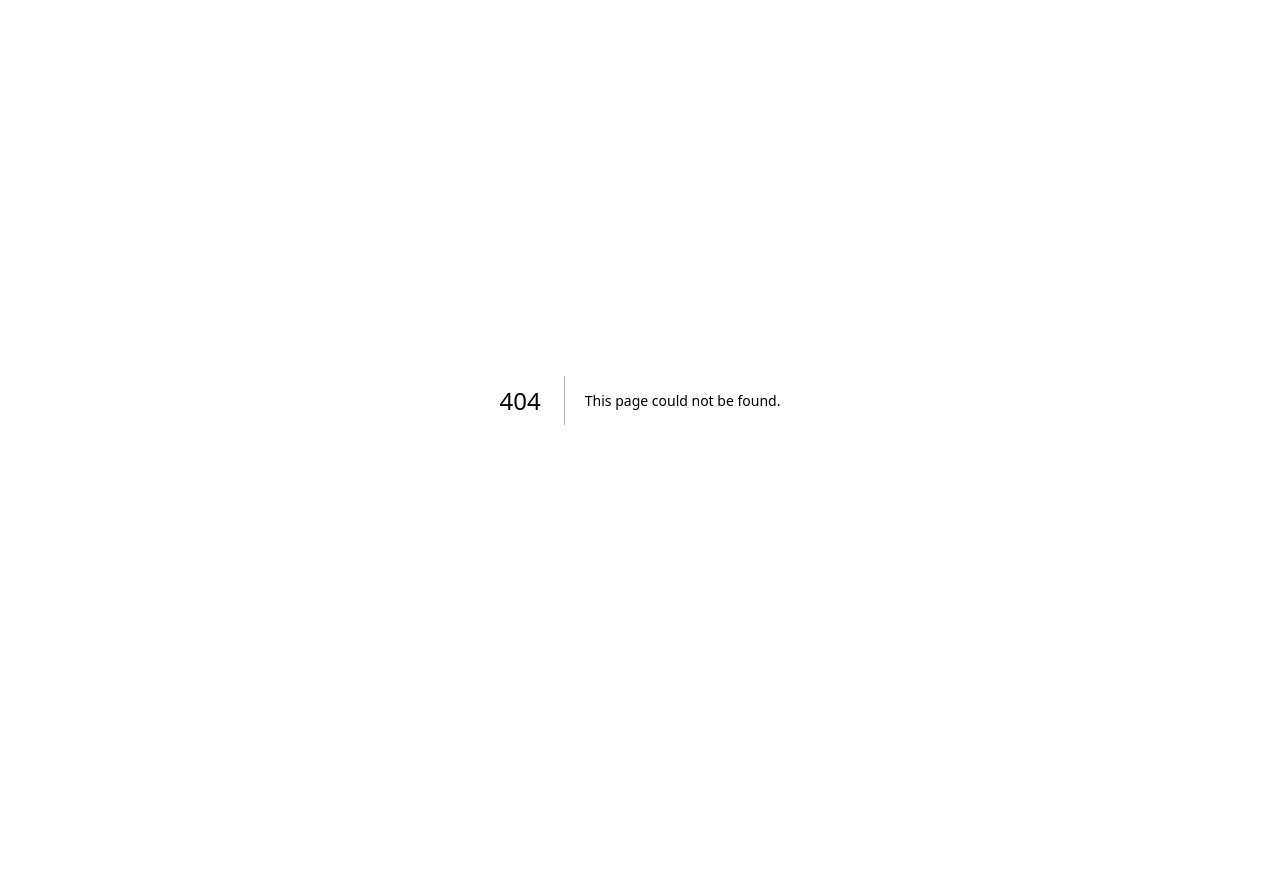
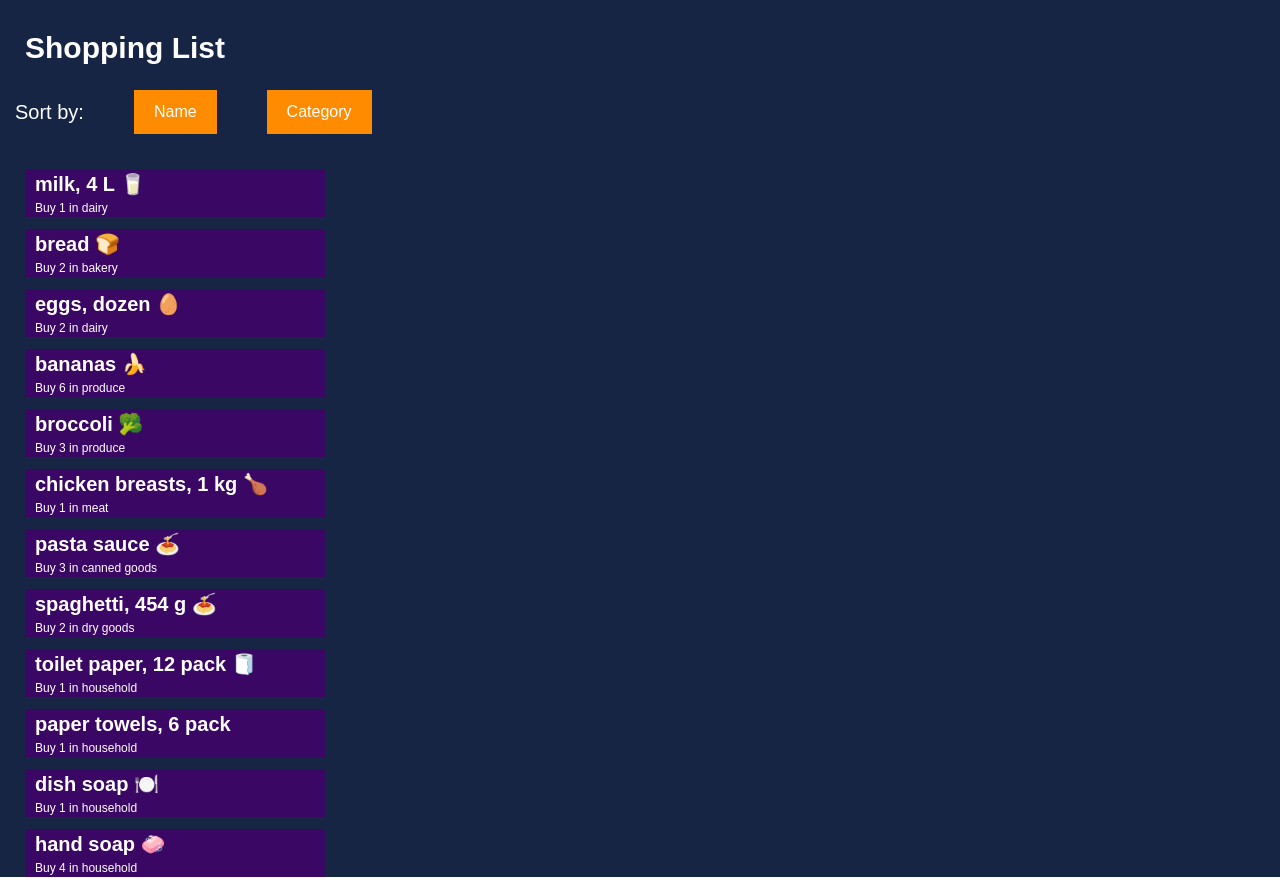
Before and after one commit to LilSpen/cprg306-assignments, a Next.js app: page /week-6 in a window 1280 px wide. Before the commit this address had no page. Before the commit the page ends 800 px from the top, so only its background shows below. Built offline with nearby package versions, Linux system fonts and the light colour scheme.

Commit message:
Completed Week 6 Assignment
Created a list from a json file, displayed the list and created buttons that sort the list based on name or category.

```diff
--- a/app/page.js
+++ b/app/page.js
@@ -1,5 +1,4 @@
 import Link from "next/link";
-import StudentInfo from "./week-2/student-info";
 
 export default function Home() {
   let linkStyles = "underline text-cyan-300 hover:text-cyan-100"; // Light blue text with hover effect
@@ -21,7 +20,8 @@ export default function Home() {
         <li><Link href="week-2" className="text-cyan-500 hover:text-indigo-500 hover:underline text-xl">Week 2 Assignment</Link></li>
         <li><Link href="week-3" className="text-cyan-500 hover:text-indigo-500 hover:underline text-xl">Week 3 Assignment</Link></li>
         <li><Link href="week-4" className="text-cyan-500 hover:text-indigo-500 hover:underline text-xl">Week 4 Assignment</Link></li>
-        <li><Link href="week-5" className="text-cyan-500 hover:text-indigo-500 hover:underline text-xl">Week 5 - Managed Form</Link></li>
+        <li><Link href="week-5" className="text-cyan-500 hover:text-indigo-500 hover:underline text-xl">Week 5 - Assignment</Link></li>
+        <li><Link href="week-6" className="text-cyan-500 hover:text-indigo-500 hover:underline text-xl">Week 6 - Assignment</Link></li>
       </ul>
     </main>
   );
--- /dev/null
+++ b/app/week-6/item-list.js
@@ -0,0 +1,79 @@
+"use client";
+import { useState } from "react";
+import ItemComponent from "./item";
+import itemsData from "./items.json";
+import React from 'react';
+
+export default function ItemList() {
+  const [items, setItems] = useState(itemsData);
+  const [selectedButton, setSelectedButton] = useState(null);
+
+  const sortByName = () => {
+    const sortedItems = [...items].sort((a, b) => a.name.localeCompare(b.name));
+    setItems(sortedItems);
+    setSelectedButton("name");
+  };
+
+  const sortByCategory = () => {
+    const sortedItems = [...items].sort((a, b) => a.category.localeCompare(b.category));
+    setItems(sortedItems);
+    setSelectedButton("category");
+  };
+
+  return (
+    <main>
+
+      <div style={styles.div1}>
+      <h2 style={styles.heading}>Sort by:</h2>
+        <button
+          style={{
+            ...styles.button,
+            backgroundColor: selectedButton === "name" ? "orange" : "#FF8C00",
+          }}
+          onClick={sortByName}
+        >
+          Name
+        </button>
+        <button
+          style={{
+            ...styles.button,
+            backgroundColor: selectedButton === "category" ? "orange" : "#FF8C00",
+          }}
+          onClick={sortByCategory}
+        >
+          Category
+        </button>
+      </div>
+      <div>
+        <ul>
+          {items.map((item) => (
+            <li key={item.id}>
+              <ItemComponent itemObj={item} />
+            </li>
+          ))}
+        </ul>
+      </div>
+    </main>
+  );
+}
+
+const styles = {
+  div1: {
+    display: "flex",
+    marginBottom: 35,
+    flexDirection: "row",
+    marginTop: 20,
+    alignItems: "center",
+  },
+  button: {
+    padding: "10px 20px",
+    color: "white",
+    cursor: "pointer",
+    marginLeft: 50,
+
+  },
+  heading: {
+    fontSize: "20px",
+    color: "white",
+  },
+};
--- /dev/null
+++ b/app/week-6/item.js
@@ -0,0 +1,24 @@
+import React from 'react';
+
+export default function ItemComponent({itemObj}) {
+
+    let {name, quantity, category} = itemObj
+
+    return(
+        <div style = {{
+        backgroundColor: "#3b0764",
+        margin: 10,
+        width: 300,
+        paddingLeft: 10,
+        marginBottom: 12
+
+        }}>
+        <h3 style={{
+        fontSize: "20px",
+        fontWeight: "bold",
+        color: "white"}}
+        >{name}</h3>
+        <p style={{color: "white", fontSize: 12}}>Buy {quantity} in {category}</p>
+        </div>
+    );
+}
--- /dev/null
+++ b/app/week-6/items.json
@@ -0,0 +1,74 @@
+[
+    {
+      "id": "1h2GJKH12gkHG31h1H",
+      "name": "milk, 4 L 🥛",
+      "quantity": 1,
+      "category": "dairy"
+    },
+    {
+      "id": "2KJH3k2j3H1k2J3K1H",
+      "name": "bread 🍞",
+      "quantity": 2,
+      "category": "bakery"
+    },
+    {
+      "id": "3h2KJH3k2j3H1k2J3",
+      "name": "eggs, dozen 🥚",
+      "quantity": 2,
+      "category": "dairy"
+    },
+    {
+      "id": "4k2J3K1H2GJKH12gk",
+      "name": "bananas 🍌",
+      "quantity": 6,
+      "category": "produce"
+    },
+    {
+      "id": "5H1h1H2KJH3k2j3H",
+      "name": "broccoli 🥦",
+      "quantity": 3,
+      "category": "produce"
+    },
+    {
+      "id": "6H1k2J3K1H2GJKH1",
+      "name": "chicken breasts, 1 kg 🍗",
+      "quantity": 1,
+      "category": "meat"
+    },
+    {
+      "id": "7gkHG31h1H2KJH3k",
+      "name": "pasta sauce 🍝",
+      "quantity": 3,
+      "category": "canned goods"
+    },
+    {
+      "id": "8j3H1k2J3K1H2GJK",
+      "name": "spaghetti, 454 g 🍝",
+      "quantity": 2,
+      "category": "dry goods"
+    },
+    {
+      "id": "9H12gkHG31h1H2KJ",
+      "name": "toilet paper, 12 pack 🧻",
+      "quantity": 1,
+      "category": "household"
+    },
+    {
+      "id": "10H3k2j3H1k2J3K1",
+      "name": "paper towels, 6 pack",
+      "quantity": 1,
+      "category": "household"
+    },
+    {
+      "id": "11k2J3K1H2GJKH12",
+      "name": "dish soap 🍽️",
+      "quantity": 1,
+      "category": "household"
+    },
+    {
+      "id": "12GJKH12gkHG31h1",
+      "name": "hand soap 🧼",
+      "quantity": 4,
+      "category": "household"
+    }
+  ]
--- /dev/null
+++ b/app/week-6/page.js
@@ -0,0 +1,20 @@
+import ItemList from "./item-list";
+import React from 'react';
+
+export default function ItemListPage() {
+    return(
+        <main
+        style={{
+            backgroundColor: "#172544",
+            //minHeight: "100vh",
+            paddingTop: 25,
+            paddingLeft: 15
+            }}
+            >
+            <div>
+            <h3 style={{fontSize: 30, fontWeight: "bold", color: "white", paddingLeft: 10}} >Shopping List</h3>
+            <ItemList />
+            </div>
+        </main>
+    );
+}
```
Also changed, not shown: app/contacts-info.json (added, +42 -0 lines).
